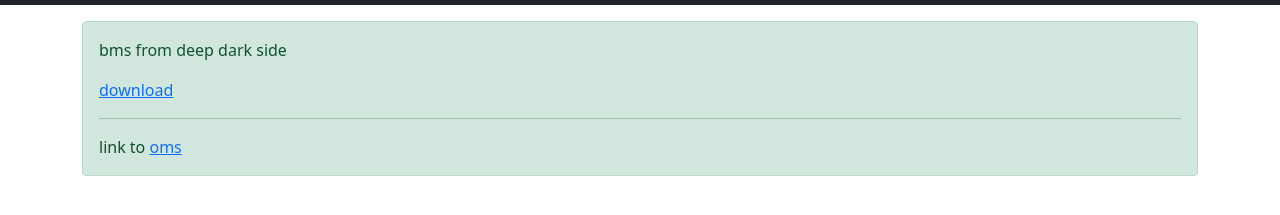
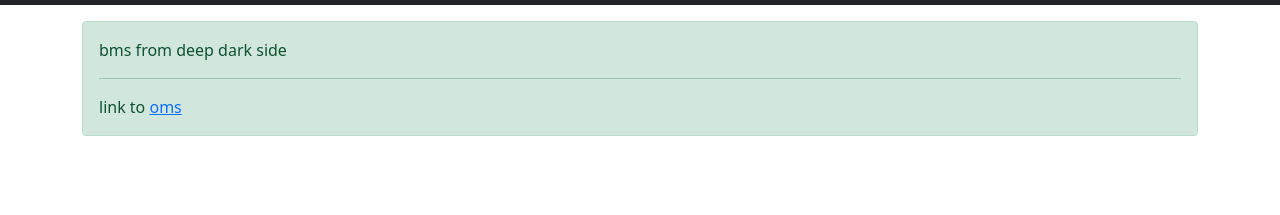
Before and after one commit to sateliera/shade, a plain HTML site: page index.html in a window 1280 px wide. Shown: the part 45-260 px from the top of the page. Drawn offline with nearby package versions, Linux system fonts and the light colour scheme; no server answers.

Commit message:
Update index.html

```diff
--- a/index.html
+++ b/index.html
@@ -28,7 +28,7 @@
 
         <div class="alert alert-success mb-3" role="alert">
             <p>bms from deep dark side</p>
-            <p><a href="https://drive.google.com/drive/folders/1NKDSU3ftyli6xRTpK5cjbvBzVeA3mOwX/">download</a></p>
+            <p></p>
             <hr>
             <p class="mb-0">link to <a href="https://sateliera.github.io/oms/">oms</a></p>
         </div>
```
